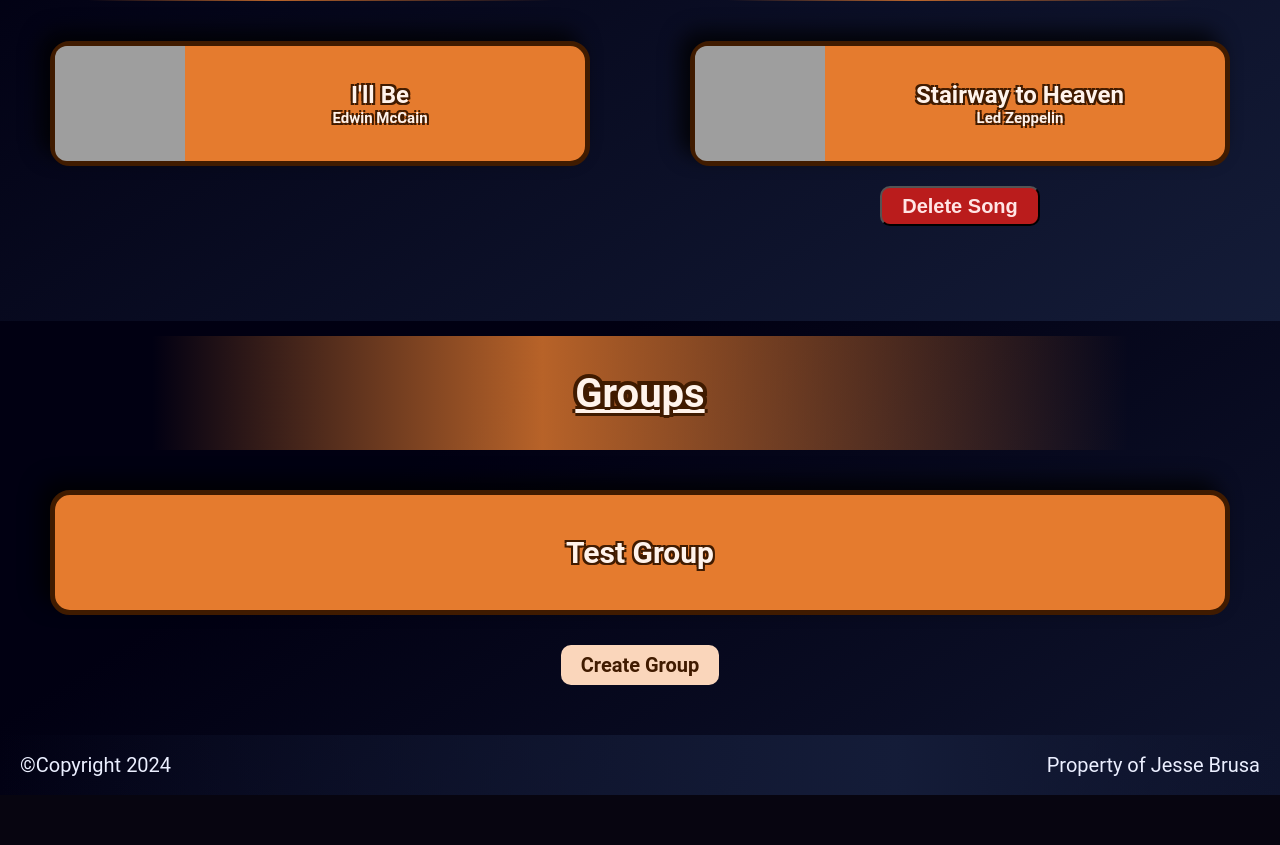
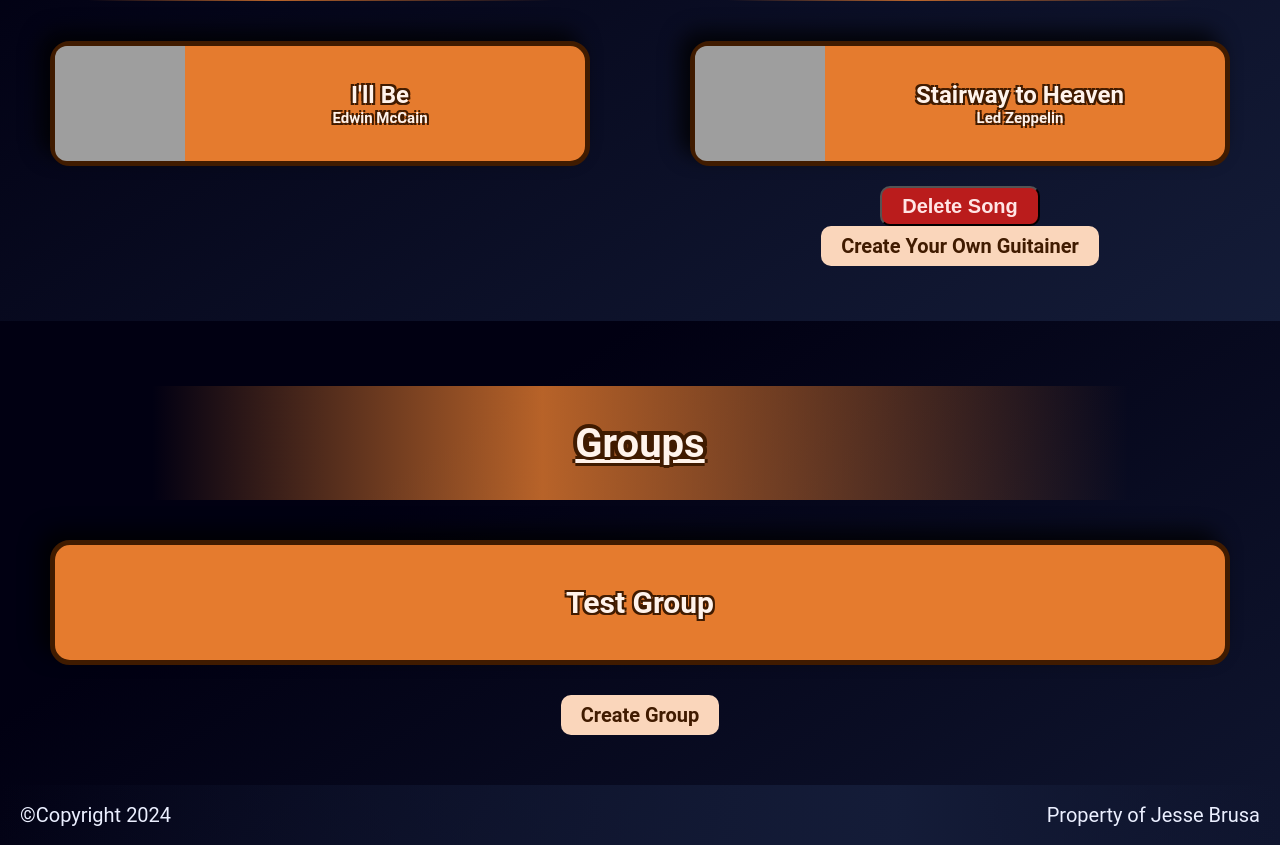
Before and after one commit to jessebrusa/django_guitainer, a Django app: page /dashboard/ in a window 1280 px wide. Shown: the part 479-1324 px from the top of the page. Before the commit the page ends 1274 px from the top, so only its background shows below. Run offline with Django 5.2, Linux system fonts and the light colour scheme; a user stored in the database is signed in; data comes from the database, SQL or seed files in the repository; both versions use the stored data as it was after the commit; some libraries are stand-ins or nearby versions; grey boxes are pictures that could not be loaded.

Commit message:
added create your own guitainer link into dashboard

```diff
--- a/dashboard/templates/base/dashboard.html
+++ b/dashboard/templates/base/dashboard.html
@@ -48,9 +48,11 @@
                     </li>
                 </ul>
                 <button data-song-id="{{ song.id }}" data-song-title="{{ song.title }}" class="delete-song deleteBtn">Delete Song</button>
-                {% empty %}
-                    <p>No created songs.</p>
                 {% endfor %}
+                <div class="button-container">
+                    <a href="{% url 'create-guitainer' %}" class="createSongBtn">Create Your Own Guitainer</a>
+                </div>
+
 
             </div>
 
```
Also changed, not shown: db.sqlite3.
